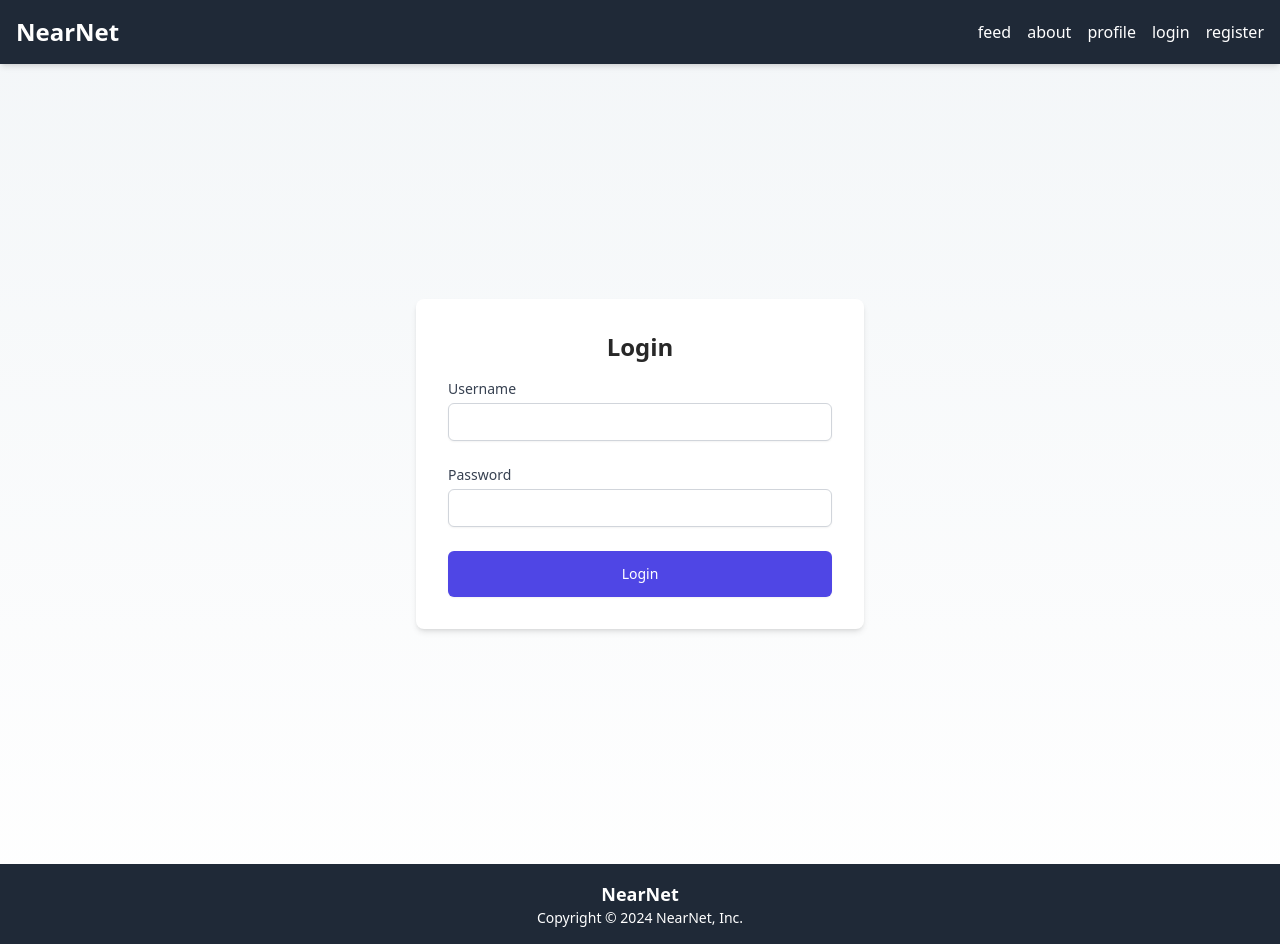
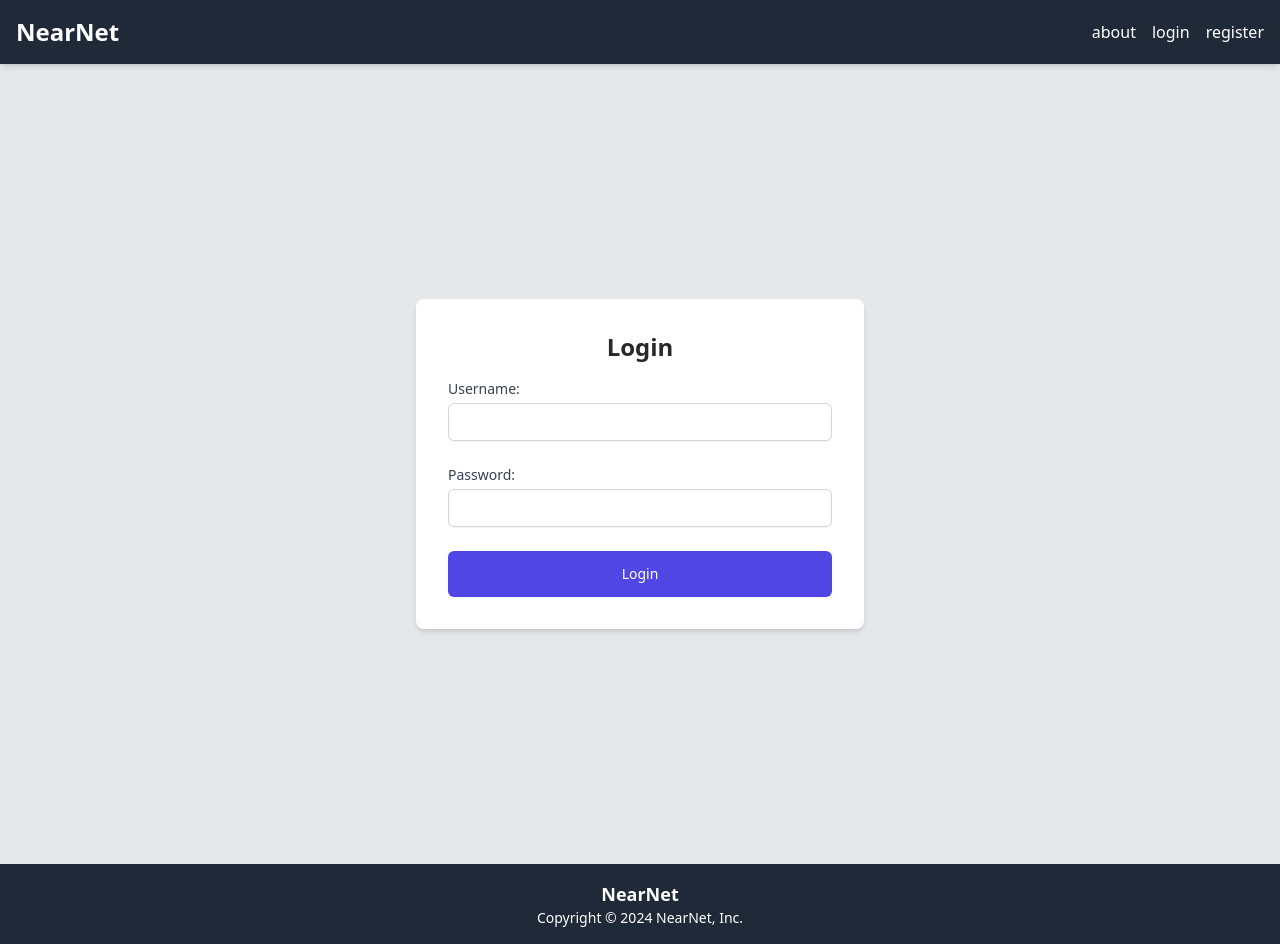
Before and after one commit to xeviert/nearnet, a Next.js app: page /login in a window 1280 px wide. Built offline with nearby package versions, Linux system fonts and the light colour scheme.

Commit message:
navbar is working correctly

```diff
--- a/src/components/NavBar.js
+++ b/src/components/NavBar.js
@@ -1,24 +1,44 @@
 'use client';
 
-import { useState } from 'react';
+import { useState, useEffect } from 'react';
 import Link from 'next/link';
+import { useUserContext } from '../context/UserContext';
+import { useRouter } from 'next/router';
 
 export default function NavBar() {
   const [isOpen, setIsOpen] = useState(false);
+  const { user, logoutUser } = useUserContext();
+  const router = useRouter();
+
+  const handleLogout = () => {
+    logoutUser();
+    router.push('/about');
+  };
 
   return (
     <header className="bg-gray-800 text-white shadow-md fixed w-full z-50 top-0">
       <div className="container mx-auto p-4 flex justify-between items-center">
         <h1 className="text-2xl font-bold">NearNet</h1>
         <div className="hidden md:flex space-x-4">
+          {user ? (
+            <>
               <Link href="/feed">
                 <span className="hover:text-gray-400 transition-colors duration-200">feed</span>
               </Link>
+              <Link href="/profile">
+                <span className="hover:text-gray-400 transition-colors duration-200">profile</span>
+              </Link>
+              <span
+                onClick={handleLogout}
+                className="cursor-pointer hover:text-gray-400 transition-colors duration-200"
+              >
+                logout
+              </span>
+            </>
+          ) : (
+            <>
               <Link href="/about">
                 <span className="hover:text-gray-400 transition-colors duration-200">about</span>
-          </Link>
-          <Link href="/profile">
-            <span className="hover:text-gray-400 transition-colors duration-200">profile</span>
               </Link>
               <Link href="/login">
                 <span className="hover:text-gray-400 transition-colors duration-200">login</span>
@@ -26,6 +46,8 @@ export default function NavBar() {
               <Link href="/register">
                 <span className="hover:text-gray-400 transition-colors duration-200">register</span>
               </Link>
+            </>
+          )}
         </div>
         <div className="md:hidden">
           <button onClick={() => setIsOpen(!isOpen)} className="focus:outline-none">
@@ -44,14 +66,25 @@ export default function NavBar() {
       {isOpen && (
         <div className="md:hidden bg-gray-800">
           <nav className="flex flex-col space-y-4 p-4">
+            {user ? (
+              <>
                 <Link href="/feed">
                   <span className="hover:text-gray-400 transition-colors duration-200">feed</span>
                 </Link>
+                <Link href="/profile">
+                  <span className="hover:text-gray-400 transition-colors duration-200">profile</span>
+                </Link>
+                <span
+                  onClick={handleLogout}
+                  className="cursor-pointer hover:text-gray-400 transition-colors duration-200"
+                >
+                  logout
+                </span>
+              </>
+            ) : (
+              <>
                 <Link href="/about">
                   <span className="hover:text-gray-400 transition-colors duration-200">about</span>
-            </Link>
-            <Link href="/profile">
-              <span className="hover:text-gray-400 transition-colors duration-200">profile</span>
                 </Link>
                 <Link href="/login">
                   <span className="hover:text-gray-400 transition-colors duration-200">login</span>
@@ -59,6 +92,8 @@ export default function NavBar() {
                 <Link href="/register">
                   <span className="hover:text-gray-400 transition-colors duration-200">register</span>
                 </Link>
+              </>
+            )}
           </nav>
         </div>
       )}
--- /dev/null
+++ b/src/context/UserContext.js
@@ -0,0 +1,37 @@
+import React, { createContext, useState, useContext, useEffect } from 'react';
+import Cookies from 'js-cookie';
+
+const UserContext = createContext();
+
+export const useUserContext = () => {
+  return useContext(UserContext);
+};
+
+export const UserProvider = ({ children }) => {
+  const [user, setUser] = useState(null);
+
+  useEffect(() => {
+    const savedUser = Cookies.get('user');
+    if (savedUser) {
+      setUser(JSON.parse(savedUser));
+    }
+  }, []);
+
+  const loginUser = (userData) => {
+    setUser(userData);
+    Cookies.set('user', JSON.stringify(userData), { expires: 1 }); // expires in 1 day
+  };
+
+  const logoutUser = () => {
+    setUser(null);
+    Cookies.remove('user');
+  };
+
+  return (
+    <UserContext.Provider value={{ user, loginUser, logoutUser }}>
+      {children}
+    </UserContext.Provider>
+  );
+};
+
+export { UserContext };
--- a/src/pages/_app.js
+++ b/src/pages/_app.js
@@ -1,10 +1,12 @@
 import '../app/globals.css';
 import NavBar from '@/components/NavBar';
 import Footer from '@/components/Footer';
-import { FavorProvider } from '@/context/FavorContext';
+import { UserProvider } from '../context/UserContext';
+import { FavorProvider } from '../context/FavorContext';
 
 function MyApp({ Component, pageProps }) {
   return (
+    <UserProvider>
       <FavorProvider>
         <div className="flex flex-col min-h-screen">
           <NavBar />
@@ -14,6 +16,7 @@ function MyApp({ Component, pageProps }) {
           <Footer />
         </div>
       </FavorProvider>
+    </UserProvider>
   );
 }
 
--- a/src/pages/api/login.js
+++ b/src/pages/api/login.js
@@ -1,5 +1,4 @@
 import bcrypt from 'bcryptjs';
-import { serialize } from 'cookie';
 import { getUsers } from '../../userStore';
 
 export default function handler(req, res) {
@@ -9,14 +8,8 @@ export default function handler(req, res) {
     const user = getUsers().find(u => u.username === username);
 
     if (user && bcrypt.compareSync(password, user.password)) {
-      const token = 'authenticated'; // Simple session token for demonstration
-
-      res.setHeader('Set-Cookie', [
-        serialize('auth', token, { path: '/', httpOnly: true, maxAge: 60 * 60 * 24 }),
-        serialize('username', username, { path: '/', maxAge: 60 * 60 * 24 }) // Set username cookie
-      ]);
-
-      return res.status(200).json({ message: 'Logged in successfully' });
+      // Instead of setting a cookie, return the user info
+      return res.status(200).json({ message: 'Logged in successfully', user });
     }
 
     return res.status(401).json({ message: 'Invalid credentials' });
--- a/src/pages/login.js
+++ b/src/pages/login.js
@@ -1,58 +1,74 @@
+'use client';
+
 import { useState } from 'react';
 import { useRouter } from 'next/router';
-import Cookies from 'js-cookie';
+import { useUserContext } from '../context/UserContext';
 
 export default function Login() {
+  const { loginUser } = useUserContext();
   const router = useRouter();
-  const [error, setError] = useState(null);
+  const [formData, setFormData] = useState({ username: '', password: '' });
+  const [error, setError] = useState('');
 
-  const handleSubmit = async (event) => {
-    event.preventDefault();
-    const username = event.target.username.value;
-    const password = event.target.password.value;
+  const handleChange = (e) => {
+    const { name, value } = e.target;
+    setFormData((prev) => ({ ...prev, [name]: value }));
+  };
 
-    const res = await fetch('/api/login', {
-      method: 'POST',
-      headers: { 'Content-Type': 'application/json' },
-      body: JSON.stringify({ username, password }),
-    });
+  const handleSubmit = async (e) => {
+    e.preventDefault();
+    try {
+      const response = await fetch('/api/login', {
+        method: 'POST',
+        headers: {
+          'Content-Type': 'application/json',
+        },
+        body: JSON.stringify(formData),
+      });
 
-    if (res.ok) {
-      const data = await res.json();
-      Cookies.set('auth', 'authenticated', { expires: 1 });  // Set auth cookie
-      router.push('/');
-    } else {
-      const data = await res.json();
-      setError(data.message);
+      const data = await response.json();
+
+      if (response.ok) {
+        loginUser(data.user);
+        router.push('/feed');
+      } else {
+        setError(data.message);
+      }
+    } catch (error) {
+      setError('Something went wrong. Please try again.');
     }
   };
 
   return (
-    <section className="flex justify-center items-center min-h-screen bg-gray-150">
+    <section className="flex justify-center items-center min-h-screen bg-gray-200">
       <div className="w-full max-w-md p-8 bg-white rounded-lg shadow-md">
         <h2 className="text-center text-2xl font-bold mb-4">Login</h2>
-        <form onSubmit={handleSubmit} className="space-y-6">
-          {error && <p className="text-red-500">{error}</p>}
+        {error && <div className="text-red-500 text-center mb-4">{error}</div>}
+        <form className="space-y-6" onSubmit={handleSubmit}>
           <div>
             <label htmlFor="username" className="block text-sm font-medium text-gray-700">
-              Username
+              Username:
             </label>
             <input
               type="text"
               name="username"
               required
               className="mt-1 block w-full px-3 py-2 border border-gray-300 rounded-md shadow-sm focus:outline-none focus:ring-indigo-500 focus:border-indigo-500 sm:text-sm"
+              value={formData.username}
+              onChange={handleChange}
             />
           </div>
           <div>
             <label htmlFor="password" className="block text-sm font-medium text-gray-700">
-              Password
+              Password:
             </label>
             <input
               type="password"
               name="password"
               required
               className="mt-1 block w-full px-3 py-2 border border-gray-300 rounded-md shadow-sm focus:outline-none focus:ring-indigo-500 focus:border-indigo-500 sm:text-sm"
+              value={formData.password}
+              onChange={handleChange}
             />
           </div>
           <button
--- a/src/pages/profile.js
+++ b/src/pages/profile.js
@@ -1,41 +1,40 @@
 'use client';
 
-import { useState, useEffect } from 'react';
-import Cookies from 'js-cookie';
-import { getUserByUsername } from '../userStore';
+import { useContext, useEffect } from 'react';
+import { UserContext } from '../context/UserContext';
 
 function Profile() {
-  const [userInfo, setUserInfo] = useState(null);
+  const { user } = useContext(UserContext);
 
   useEffect(() => {
-    const username = Cookies.get('username');
-    if (username) {
-      const user = getUserByUsername(username);
-      setUserInfo(user);
+    // Ensure user is fetched from context and not directly using cookies
+    if (!user) {
+      // Logic to handle if user is not available in context (e.g., redirect to login)
+      console.log('User not available, redirect to login');
     }
-  }, []);
+  }, [user]);
 
-  if (!userInfo) {
+  if (!user) {
     return <div>Loading...</div>;
   }
 
-  const firstNameInit = userInfo.first_name.charAt(0);
-  const lastNameInit = userInfo.last_name.charAt(0);
+  const firstNameInit = user.first_name.charAt(0);
+  const lastNameInit = user.last_name.charAt(0);
 
   return (
     <div className="flex flex-col items-center min-h-screen bg-gray-200 p-6 pt-20">
       <div className="w-full max-w-md p-8 bg-white rounded-lg shadow-md">
         <h1 className="text-2xl font-bold text-center text-green-600 mb-6">Profile</h1>
         <div className="text-center">
-          <h2 className="text-xl font-semibold">{userInfo.first_name} {userInfo.last_name}</h2>
+          <h2 className="text-xl font-semibold">{user.first_name} {user.last_name}</h2>
           <div className="flex items-center justify-center mt-4">
             <div className="flex items-center justify-center w-16 h-16 bg-green-600 text-white rounded-full text-2xl font-bold">
               {firstNameInit}{lastNameInit}
             </div>
           </div>
           <div className="mt-4 text-gray-700">
-            <div className="mt-2">{userInfo.address}</div>
-            <div className="mt-2">{userInfo.email}</div>
+            <div className="mt-2">{user.address}</div>
+            <div className="mt-2">{user.email}</div>
           </div>
         </div>
       </div>
```
Lines whose indentation alone changed are shown as unchanged.
